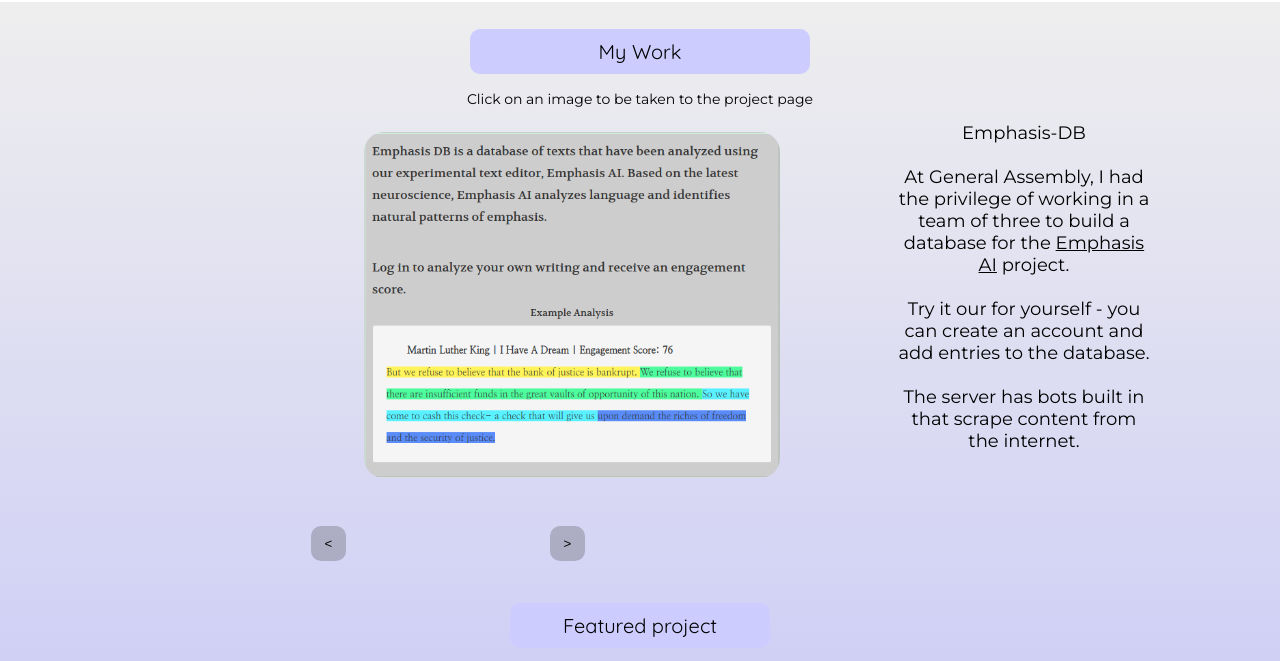
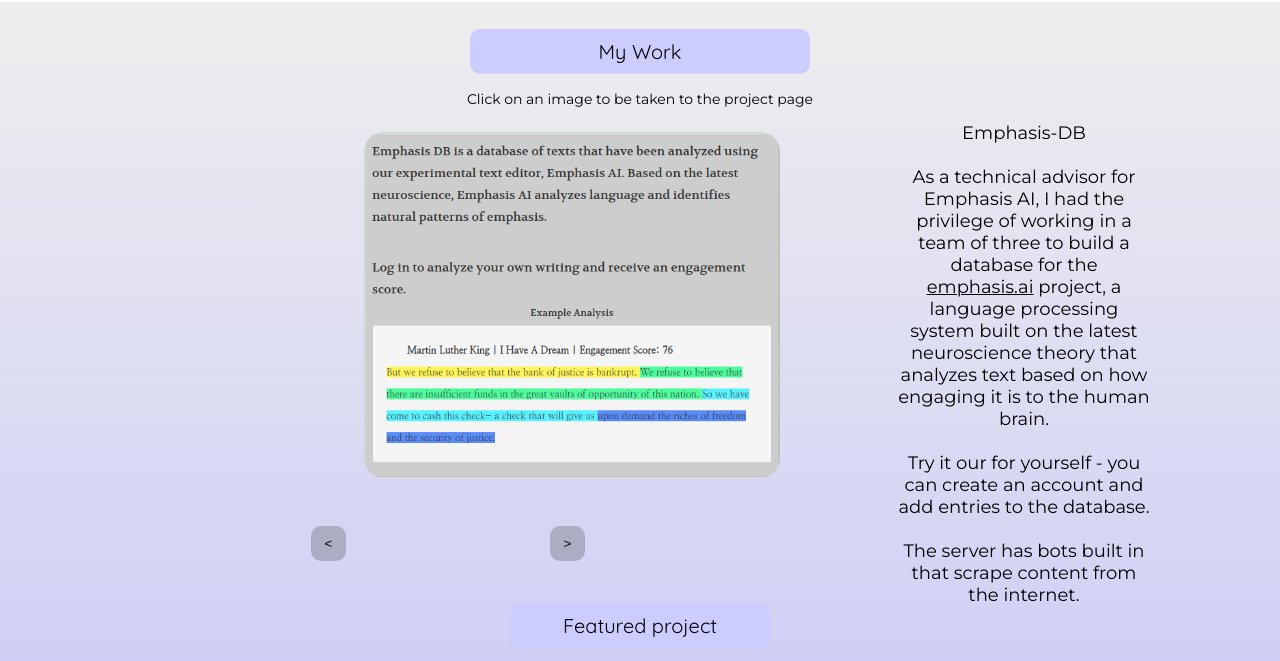
Before and after one commit to keenmaster486/keenmaster486.github.io, a plain HTML site: page index.html in a window 1280 px wide. Shown: the part 1220-1881 px from the top of the page. Drawn offline with nearby package versions, Linux system fonts and the light colour scheme.

Commit message:
fixed emphasis db description

```diff
--- a/index.html
+++ b/index.html
@@ -73,10 +73,13 @@
 				<div class="slideshow-text-hidden">
 					Emphasis-DB<br>
 					<br>
-					At General Assembly, I had the privilege of working in a
-					team of three to build a database for the
-					<a href="http://emphasis.ai"><u>Emphasis AI</u></a>
-					project.<br>
+					As a technical advisor for Emphasis AI, I had the
+					privilege of working in a team of three to build a
+					database for the
+					<a href="http://emphasis.ai"><u>emphasis.ai</u></a>
+					project, a language processing system built on the
+					latest neuroscience theory that analyzes text based
+					on how engaging it is to the human brain.<br>
 					<br>
 					Try it our for yourself - you can create an account
 					and add entries to the database.<br>
```
